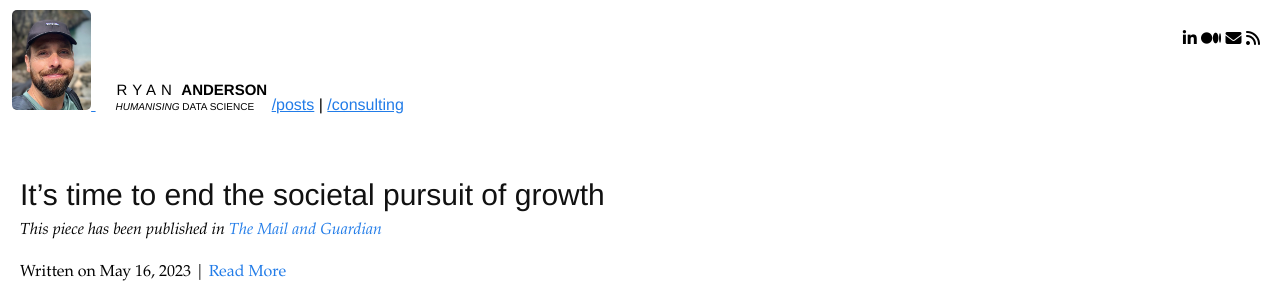
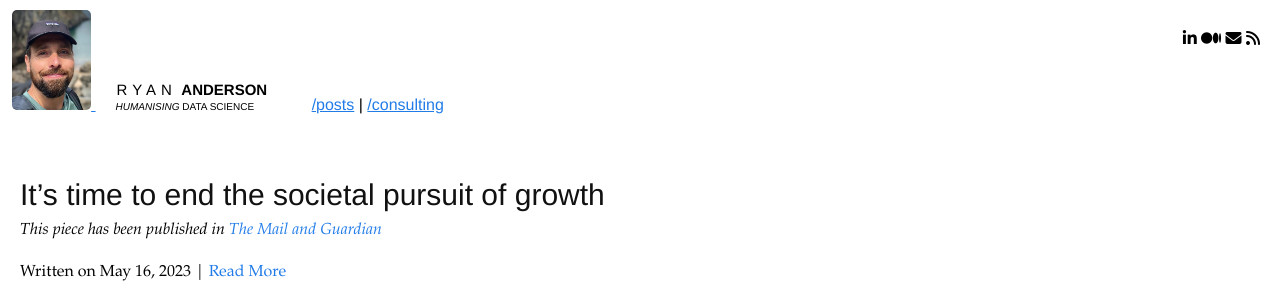
Before and after one commit to ryan-anderson-ds/ryan-anderson-ds.github.io, a Jekyll site: the page built from index.html, in a window 1280 px wide. Shown: the top 288 px of the page. Built offline with Jekyll 4.4.1, drawn with Linux system fonts in a browser that asks for light colours.

Commit message:
Update base.scss

```diff
--- a/css/base.scss
+++ b/css/base.scss
@@ -55,8 +55,9 @@ a {
   }
 
 .links {
-    display:inline;
-    margin: 10px 0 2px 0;
+    display:inline-block;
+    margin-left: 40px;
+    margin-top: 20px;
   }
 
   .meta {
```
